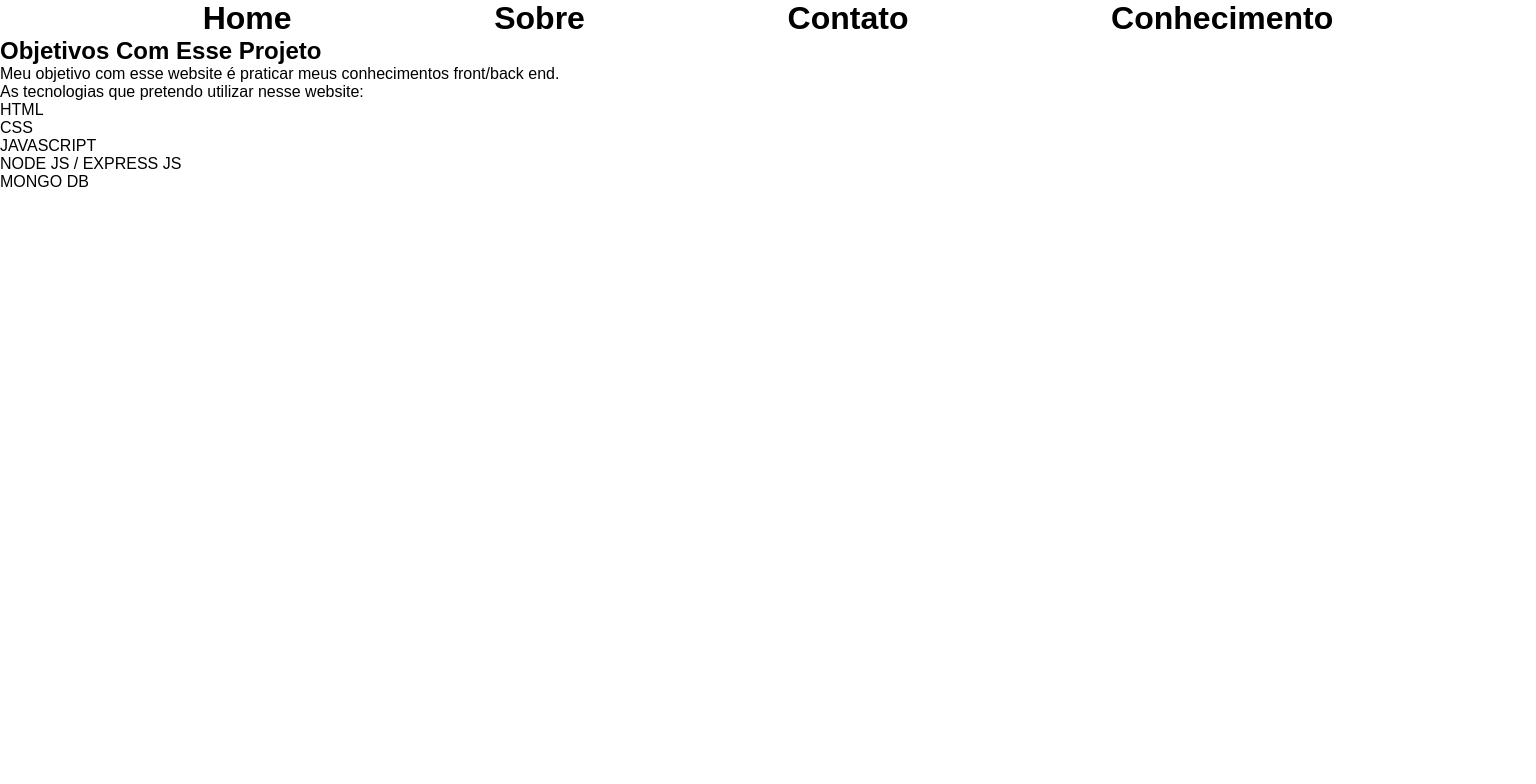
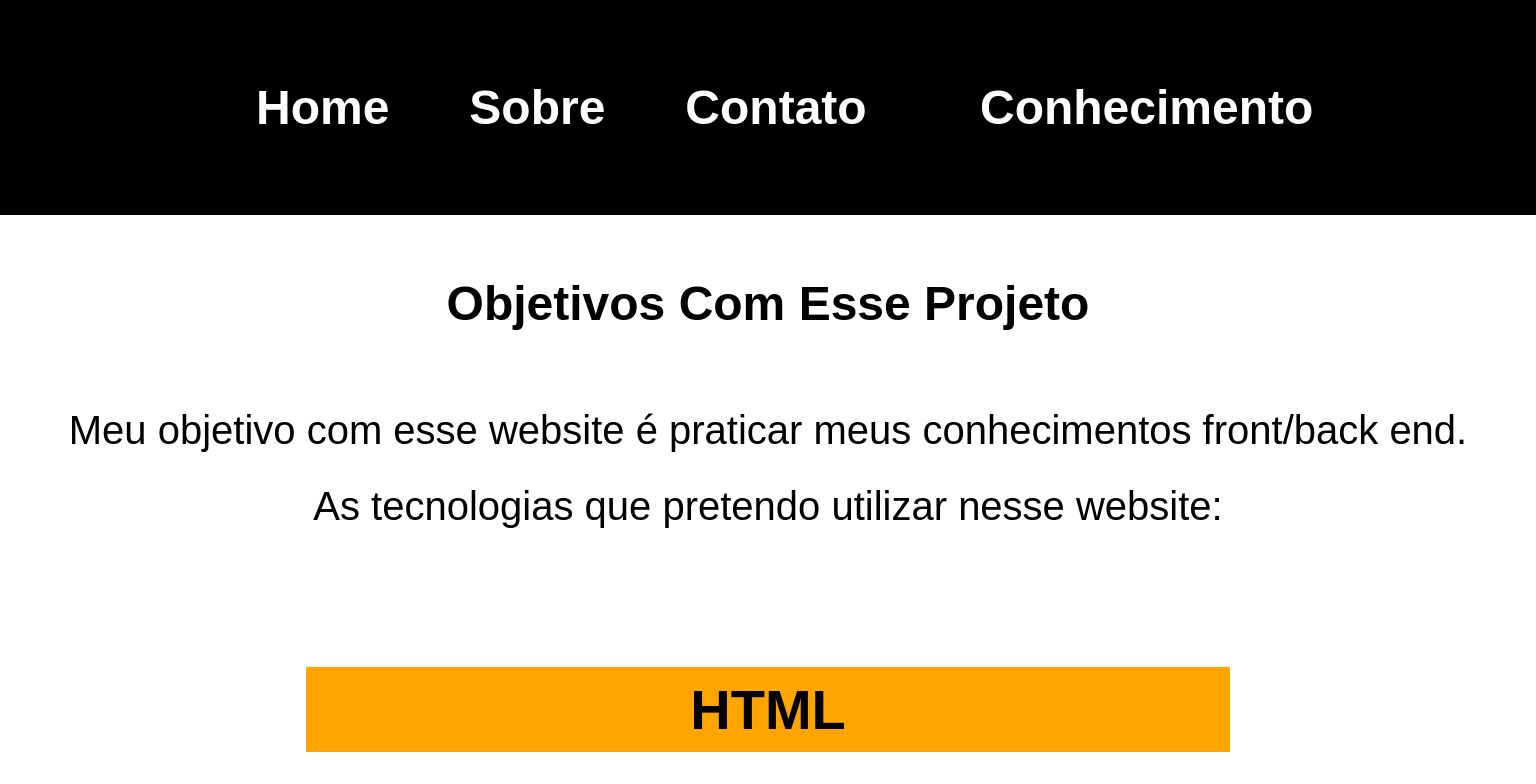
Before and after one commit to Richard9923/web-project, a React (Vite) app in the folder web-project/: page / in a window 1536 px wide. Shown: the top 784 px of the page. Built offline with nearby package versions, Linux system fonts and the light colour scheme.

Commit message:
criando mais responsividade no web site

```diff
--- a/web-project/src/App.css
+++ b/web-project/src/App.css
@@ -25,7 +25,7 @@
 
 
  /* 390px - 430px */
-@media only screen and (min-width: 390px) and (max-width: 430px) {
+@media only screen and (min-width: 390px){
   /* Estilos para iPhone 13 e 14 series */
 
   #nav {
@@ -115,7 +115,7 @@
 
 }
 
-@media only screen and (min-width: 360px) and (max-width: 412px) {
+@media only screen and (min-width: 360px) {
   /* Estilos para Samsung Galaxy S21, S22, S23 */
 
   #nav {
@@ -202,7 +202,7 @@
 
 }
 
-@media only screen and (min-width: 360px) and (max-width: 411px) {
+@media only screen and (min-width: 360px){
   /* Estilos para Google Pixel 6 e 7 series */
 
   #nav {
@@ -294,7 +294,7 @@
 /* tablets */
 
 /* 800px - 1280px */
-@media only screen and (min-width: 800px) and (max-width: 1280px) {
+@media only screen and (min-width: 800px){
   /* Estilos para Samsung Galaxy Tab S7 e S8 */
 
   #nav {
@@ -388,7 +388,7 @@
 }
 
 /* 820px - 1080px */
-@media only screen and (min-width: 820px) and (max-width: 1080px) {
+@media only screen and (min-width: 820px){
   /* Estilos para iPad Air e iPad 10.2" */
 
   #nav {
@@ -479,7 +479,7 @@
 }
 
 /* 1024px - 1366px */
-@media only screen and (min-width: 1024px) and (max-width: 1366px) {
+@media only screen and (min-width: 1024px) {
   /* Estilos para iPad Pro 12.9" */
 
   #nav {
@@ -571,3 +571,97 @@
 
 
 }
+
+@media only screen and (min-width: 1440px) {
+  /* Estilos para iPad Pro 12.9" */
+
+  #nav {
+    display: flex;
+    flex-direction: row;
+    justify-content: center;
+    background-color: black;
+    padding: 80px;
+    gap: 80px;
+    font-size: 1em;
+  }
+  #sub-titulo-dev {
+    display: flex;
+    justify-content: center;
+    font-size: 3em;
+    margin: 4%;
+  }
+
+  #paragrafo {
+    display: flex;
+    flex-direction: column;
+    align-items: center;
+    font-size: 2.5em;
+    padding: 1%;
+   }
+
+
+  .link {
+    font-size: 1.5em;
+    color: white;
+  }
+
+  .conhecimento {
+    padding-left: 10%;
+  }
+
+     /* lista de conhecimento */
+
+
+     #tec-list {
+      display: flex;
+      flex-direction: column;
+      align-items: center;
+      font-size: 3.5em;
+      gap: 35px;
+      padding: 8%;
+
+     }
+
+     #html {
+      background-color: orange;
+      width: 70%;
+      text-align: center;
+      padding: 10px;
+      font-weight: bolder;
+     }
+     #css {
+      background-color: blue;
+      width: 70%;
+      text-align: center;
+      padding: 10px;
+      font-weight: bolder;
+      color: white;
+     }
+     #js {
+      background-color: yellow;
+      width: 70%;
+      text-align: center;
+      padding: 10px;
+      font-weight: bolder;
+     }
+     #node {
+      background-color: green;
+      width: 70%;
+      text-align: center;
+      padding: 10px;
+      font-weight: bolder;
+
+     }
+
+     #mongo {
+      background-color: rgb(0, 0, 0);
+      width: 70%;
+      text-align: center;
+      padding: 10px;
+      font-weight: bolder;
+      color: rgb(3, 244, 39);
+
+     }
+
+
+}
```
